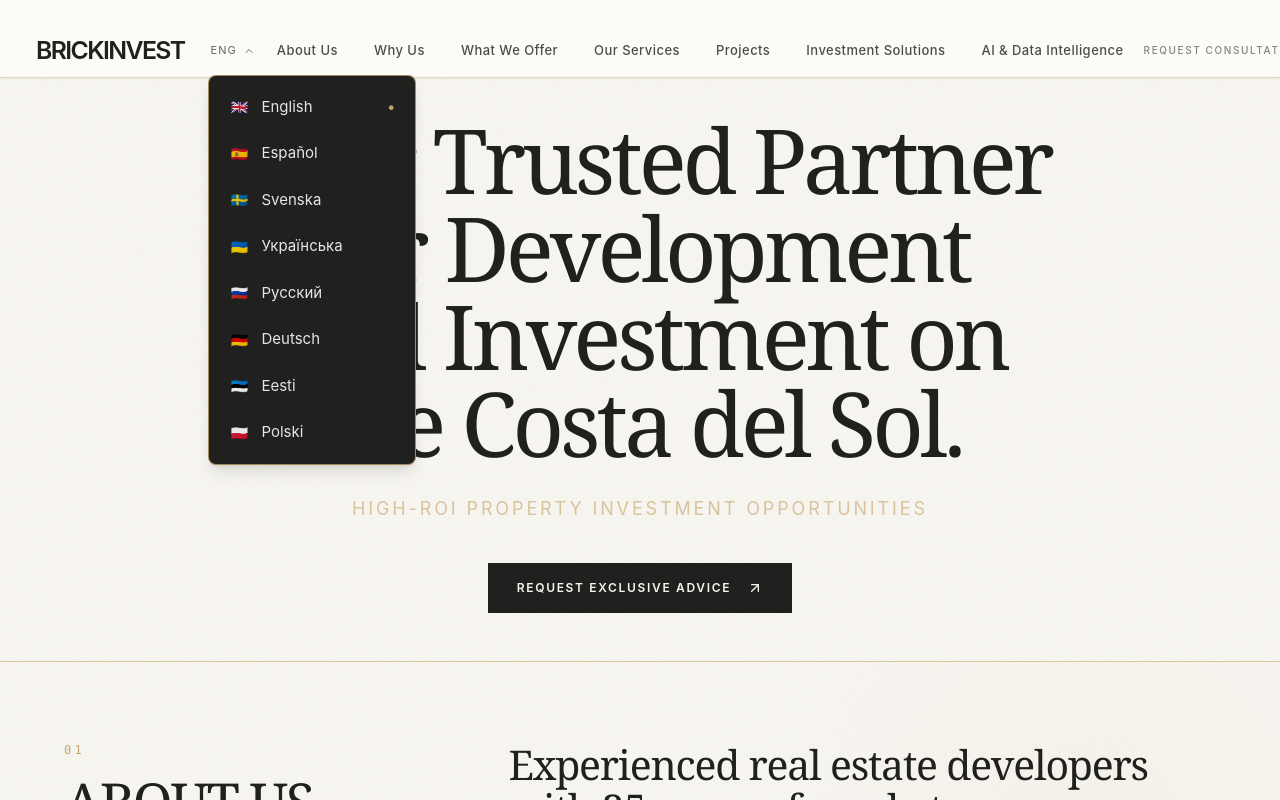
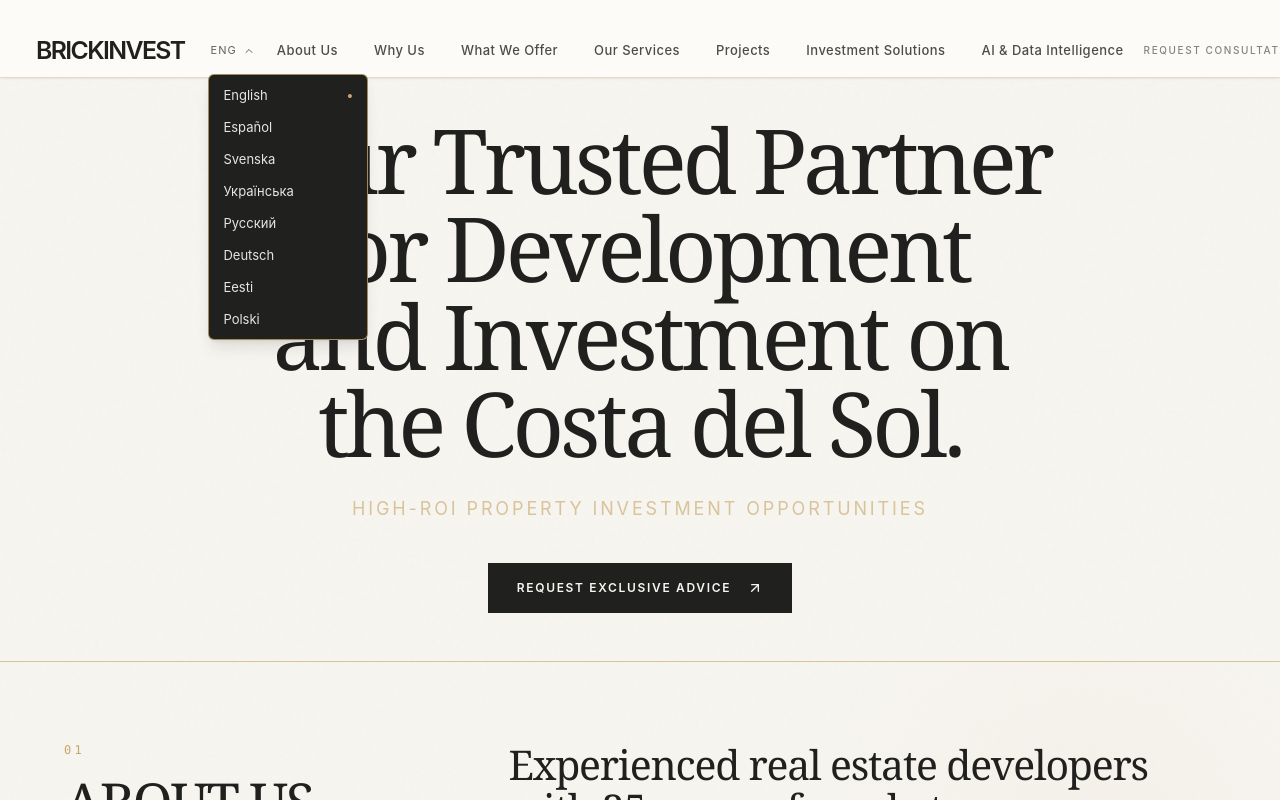
Before and after one commit to zdazix/brickinvest, a React (Vite) app in the folder app-1/: page / in a window 1280 px wide. Both pictures are taken after a click on the button "ENG". Shown: the top 800 px of the page. Built offline with nearby package versions, Linux system fonts and the light colour scheme.

Commit message:
Refine ONLY the language dropdown and REQUEST CONSULTATION interaction in the header. Keep everything else completely...
Amazi-Operation-Id: task:075f75fa-7133-4cad-9c1a-b07bd761e0e6
Amazi-Operation-Payload: 1f5e0483a18e9b5ee3b9adac138e3922eadd80ebba47fa62a013c643e70ef2b9

```diff
--- a/app-1/src/components/layout/SiteHeader.tsx
+++ b/app-1/src/components/layout/SiteHeader.tsx
@@ -102,13 +102,13 @@ export const SiteHeader = () => {
             </button>
             {isLanguageOpen && (
               <div
-                className="absolute top-[calc(100%+0.5rem)] left-0 z-20 min-w-52 rounded-lg border border-primary/80 bg-foreground p-2 shadow-lg"
+                className="absolute top-[calc(100%+0.45rem)] left-0 z-20 min-w-40 rounded-md border border-primary/80 bg-foreground p-1 shadow-lg"
                 role="menu"
               >
                 {locales.map((item) => (
                   <button
                     aria-checked={item.key === locale}
-                    className="flex w-full items-center gap-3 rounded-md px-3 py-3 text-left text-[15px] text-surface/90 transition-colors hover:bg-primary/15 hover:text-surface focus-visible:bg-primary/15"
+                    className="flex w-full items-center rounded-sm px-2.5 py-1.5 text-left text-[13px] leading-5 text-surface/90 transition-colors hover:bg-primary/15 hover:text-surface focus-visible:bg-primary/15"
                     key={item.key}
                     onClick={() => {
                       setLocale(item.key as LocaleKey);
@@ -117,15 +117,9 @@ export const SiteHeader = () => {
                     role="menuitemradio"
                     type="button"
                   >
-                    <span
-                      aria-hidden="true"
-                      className="inline-flex w-5 items-center justify-center text-sm leading-none"
-                    >
-                      {item.flag}
-                    </span>
                     <span>{item.label}</span>
                     {item.key === locale && (
-                      <span className="ml-auto text-primary">•</span>
+                      <span className="ml-auto pl-2 text-primary">•</span>
                     )}
                   </button>
                 ))}
```
